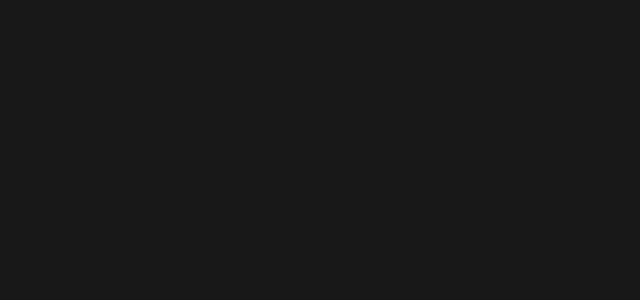
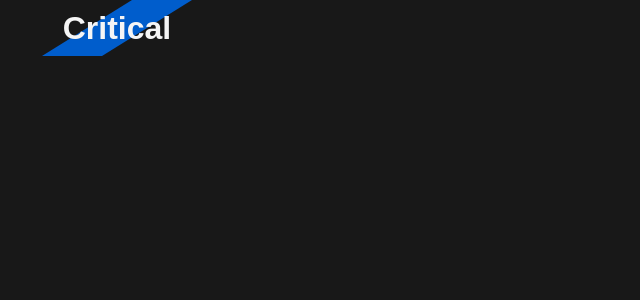
Before and after one commit to ananjaemin/Myblog, a React (Create React App) app: page / in a window 1280 px wide. Shown: the top 300 px of the page, without its empty margins (0-640 px from the left). Built offline with nearby package versions, Linux system fonts and the light colour scheme.

Commit message:
제작중

```diff
--- a/package.json
+++ b/package.json
@@ -10,6 +10,7 @@
     "babel-plugin-styled-components": "^2.0.7",
     "react": "^18.1.0",
     "react-dom": "^18.1.0",
+    "react-router-dom": "^6.3.0",
     "react-scripts": "5.0.1",
     "styled-components": "^5.3.5",
     "typescript": "^4.7.3",
--- a/src/App.tsx
+++ b/src/App.tsx
@@ -1,17 +1,28 @@
 import React from 'react';
 import styled from 'styled-components';
+
+import Home from 'pages/Home';
+import { BrowserRouter, Route, Routes } from "react-router-dom";
+
+
 import Header from 'components/layout/Header';
 import Footer from 'components/layout/Footer';
 
 
+
 function App() {
   return (
-    <Container>
-      <Header/>
+    <BrowserRouter>
+      <Container>
+        <Header/>
+        <Routes>
+          <Route path='/' element={<Home/>}/>  {/* https://velog.io/@soryeongk/ReactRouterDomV6 참고 */}
 
+        </Routes>
 
-      <Footer/>
-    </Container>
+        <Footer/>
+      </Container>
+    </BrowserRouter>
   );
 }
 
--- a/src/components/Object/Box/index.tsx
+++ b/src/components/Object/Box/index.tsx
@@ -1,19 +1,27 @@
 import React from "react";
-//여기서부터 styles불러들이기
+import {
+    BoxContainer,
+
+} from './styles'
 
 type BoxType = {
     bgcolor:string,
     rotate:string,
     width:string,
     height:string,
+    clip:string,
 };
 
-const Box: React.FC<BoxType> = ({bgcolor,rotate,width,height}) =>{
+const Box: React.FC<BoxType> = ({bgcolor,rotate,width,height,clip}) =>{
 
     return(
-        <>
-
-        </>
+        <BoxContainer
+            backgorund={bgcolor}
+            rotate={rotate}
+            width={width}
+            height={height}
+            clip={clip}
+        />
     )
 }
 
--- a/src/components/Object/Box/styles.ts
+++ b/src/components/Object/Box/styles.ts
@@ -5,6 +5,7 @@ type BoxContainerType = {
     rotate:string,
     width:string,
     height:string,
+    clip:string,
 };
 
 export const BoxContainer = styled.div<BoxContainerType>`
@@ -12,5 +13,8 @@ export const BoxContainer = styled.div<BoxContainerType>`
     transform:${(props)=>props.rotate};
     width:${(props) => props.width};
     height:${(props) => props.height};
-
+    ${(props)=>props.clip}
+    position:relative;
+    z-index:-1;
+    top:0px;
 `;
--- a/src/components/layout/Header/Title/index.tsx
+++ b/src/components/layout/Header/Title/index.tsx
@@ -1,24 +1,45 @@
 import React from "react";
 import styled from "styled-components";
-
+import Box from 'components/Object/Box'
 
 type HeaderTitleType = {
-    Text:string
+    Text:string,
+    width:string,
 };
 
 
-const HeaderTitle: React.FC<HeaderTitleType> = ({Text}) =>{
+const HeaderTitle: React.FC<HeaderTitleType> = ({Text,width}) =>{
     return(
-        <HeaderTitleBox>
-
+        <HeaderTitleBox width={width}>
+            <Title>
+                {Text}
+            </Title>
+            <Box
+                bgcolor="#005dcc"
+                rotate=""
+                width="150px"
+                height="100%"
+                clip={"clip-path: polygon(60% 0, 100% 0, 40% 100%, 0% 100%);"}
+            />
         </HeaderTitleBox>
     )
 }
 
-const HeaderTitleBox = styled.div`
+type HeaderTitleBoxType = {
+    width:string,
+};
+
+const HeaderTitleBox = styled.div<HeaderTitleBoxType>`
     overflow:hidden;
-    width:180px;
+    width:${(props)=>props.width};
     height:100%;
+    display:flex;
+    align-items:center;
+    justify-content:center;
+`;
+
+const Title = styled.h1`
+    position:absolute;
 `;
 
 
--- a/src/components/layout/Header/index.tsx
+++ b/src/components/layout/Header/index.tsx
@@ -8,9 +8,9 @@ import HeaderTitle from "./Title";
 
 const Header: React.FC = () =>{
     return(
-        <HeaderContainer height={"3.75rem"}>
-            <HeaderPositionBox width={"90%"}>
-                <HeaderTitle Text={"Critical"}/>
+        <HeaderContainer height={"3.5rem"}>
+            <HeaderPositionBox width={"95%"}>
+                <HeaderTitle Text={"Critical"} width={"170px"}/> {/* 수정 */}
             </HeaderPositionBox>
         </HeaderContainer>
     )
--- /dev/null
+++ b/src/pages/Home/index.tsx
@@ -0,0 +1,12 @@
+import React from "react";
+
+const Home: React.FC = () =>{
+    return(
+        <>
+
+        </>
+    )
+};
+
+
+export default Home;
--- /dev/null
+++ b/src/pages/Home/styles.ts
@@ -0,0 +1 @@
+import styled from "styled-components";
```
Also changed, not shown: 1 other file (tests, documents, lock files or other folders).
